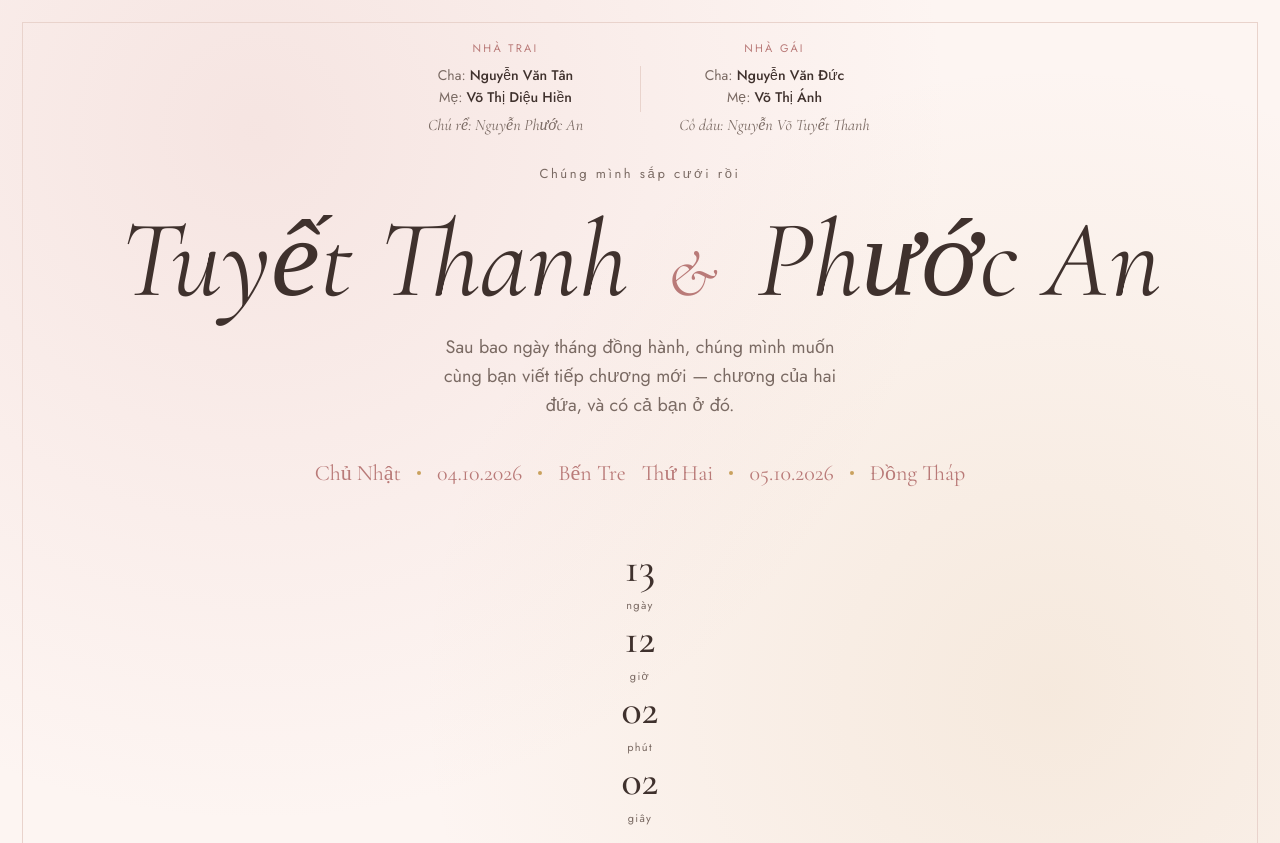
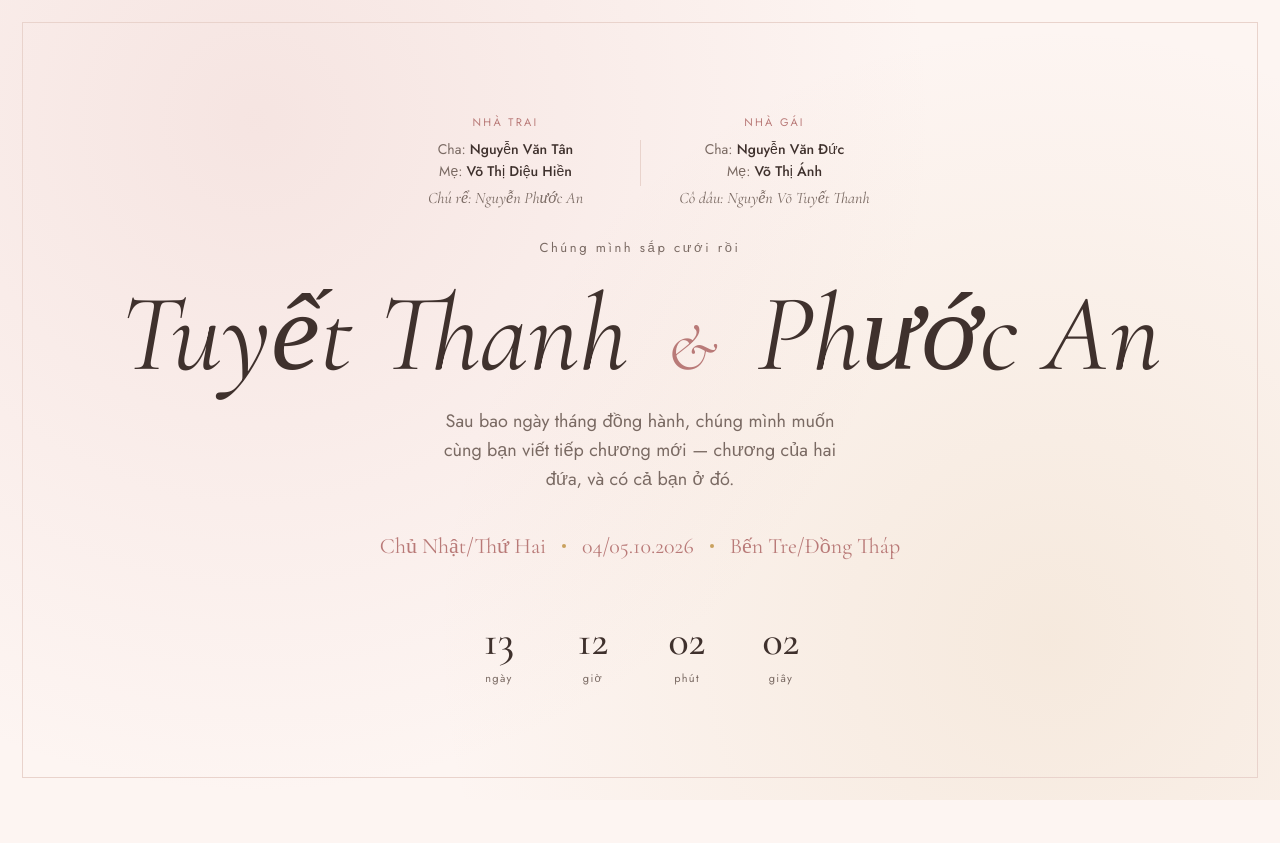
Before and after one commit to haiztvn/wedding-landing-page, a plain HTML site: page index.html in a window 1280 px wide. Shown: the top 843 px of the page. Drawn offline with nearby package versions, Linux system fonts and the light colour scheme.

Commit message:
Update index.html

```diff
--- a/index.html
+++ b/index.html
@@ -105,25 +105,15 @@
     opacity:0;animation:fadeUp 1.1s ease forwards 0.85s;
   }
   .hero .date-row{
-    display:flex;
-    flex-wrap:wrap;                 /* cho phép xuống dòng */
-    justify-content:center;         /* căn giữa khi xuống dòng */
-    align-items:center;
-    row-gap:14px;                   /* khoảng cách giữa 2 dòng */
-    column-gap:16px;
+    display:flex;align-items:center;gap:16px;
     font-family:'Cormorant Garamond',serif;
     font-size:22px;color:var(--rose-deep);margin-bottom:56px;
     opacity:0;animation:fadeUp 1.1s ease forwards 1.1s;
   }
-  .hero .date-row .date-group{
-    display:flex;align-items:center;gap:16px;
-    white-space:nowrap;             /* cụm này không bị vỡ giữa chừng */
-  }
-  .hero .date-row .dot{width:4px;height:4px;border-radius:50%;background:var(--gold);flex-shrink:0;}
-
-  @media (max-width:480px){
-    .hero .date-row{font-size:18px;column-gap:12px;}
-    .hero .date-row .date-group{gap:10px;}
+  .hero .date-row .dot{width:4px;height:4px;border-radius:50%;background:var(--gold);}
+  .countdown{
+    display:flex;gap:30px;
+    opacity:0;animation:fadeUp 1.1s ease forwards 1.35s;
   }
   .countdown .cd-item{text-align:center;min-width:64px;}
   .countdown .cd-num{
@@ -312,8 +302,7 @@
   <h1 class="names">Tuyết Thanh <span class="amp">&amp;</span> Phước An</h1>
   <p class="tagline">Sau bao ngày tháng đồng hành, chúng mình muốn cùng bạn viết tiếp chương mới — chương của hai đứa, và có cả bạn ở đó.</p>
   <div class="date-row">
-    <span>Chủ Nhật</span><span class="dot"></span><span>04.10.2026</span><span class="dot"></span><span>Bến Tre</span>
-    <span>Thứ Hai</span><span class="dot"></span><span>05.10.2026</span><span class="dot"></span><span>Đồng Tháp</span>
+    <span>Chủ Nhật/Thứ Hai</span><span class="dot"></span><span>04/05.10.2026</span><span class="dot"></span><span>Bến Tre/Đồng Tháp</span>
   </div>
   <div class="countdown" id="countdown">
     <div class="cd-item"><div class="cd-num" id="cd-days">00</div><div class="cd-label">ngày</div></div>
```
